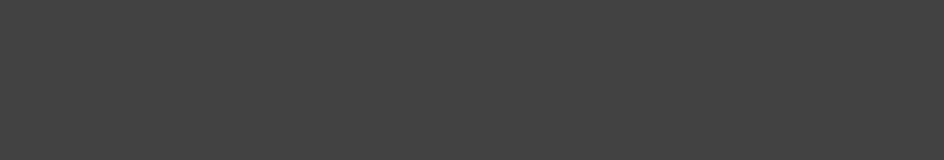
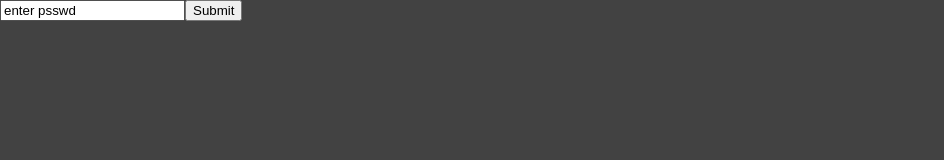
Before and after one commit to SivaK18/HBDDS, an Angular app in the folder hbdds/: page / in a window 1280 px wide. Shown: the top 160 px of the page, without its empty margins (0-944 px from the left). Built offline with nearby package versions, Linux system fonts and the light colour scheme.

Commit message:
password protection

```diff
--- a/hbdds/src/app/app.component.html
+++ b/hbdds/src/app/app.component.html
@@ -303,9 +303,9 @@
 
 <!--<app-password123></app-password123>-->
 <!-- Toolbar -->
-<app-password123 [ngClass]="show ? 'hidden' : 'SweDhar'"></app-password123>
+<app-password123 id="hidden"></app-password123>
 
-<app-greet [ngClass]="show ? 'SweDhar' : 'hidden'"></app-greet>
+<app-greet id="SweDhar"></app-greet>
 
 <!-- * * * * * * * * * * * * * * * * * * * * * * * * * * * * * * * -->
 <!-- * * * * * * * * * * * The content above * * * * * * * * * * * -->
--- a/hbdds/src/app/app.component.scss
+++ b/hbdds/src/app/app.component.scss
@@ -1,6 +1,6 @@
-.hidden {
+#hidden {
+    display: block;
+}
+#SweDhar {
     display: none;
 }
-.SweDhar {
-    display: block;
-}
--- a/hbdds/src/app/app.component.ts
+++ b/hbdds/src/app/app.component.ts
@@ -5,7 +5,13 @@ import { Component } from '@angular/core';
   templateUrl: './app.component.html',
   styleUrls: ['./app.component.scss']
 })
+
 export class AppComponent {
   title = 'hbdds';
-  public  show:Boolean = true;
+  public static show:Boolean = false;
+
+  change_val(){
+    document.getElementById("hidden").style.display = "none";
+    document.getElementById("SweDhar").style.display = "block";
+  }
 }
--- a/hbdds/src/app/constant/constant.component.ts
+++ b/hbdds/src/app/constant/constant.component.ts
@@ -7,6 +7,8 @@ import { Component, OnInit } from '@angular/core';
 })
 export class ConstantComponent implements OnInit {
 
+
+
   constructor() { }
 
   ngOnInit(): void {
--- a/hbdds/src/app/password123/password123.component.html
+++ b/hbdds/src/app/password123/password123.component.html
@@ -2,11 +2,11 @@
 
 
 
-        <input type="text" id="alterEgo" value = "enter psswd" name="alterEgo" >
+        <input #box type="text" id="alterEgo" value = "enter psswd" name="alterEgo"  >
 
 
 
-        <button type="button" class="btn btn-success" (click)="onSubmit()">Submit</button>
+        <button type="button" class="btn btn-success" (click)="onSubmit(box.value)">Submit</button>
 
        <!-- NOT SHOWN IN DOCS -->
        <!-- - -->
--- a/hbdds/src/app/password123/password123.component.ts
+++ b/hbdds/src/app/password123/password123.component.ts
@@ -18,12 +18,14 @@ export class Password123Component implements OnInit {
 
 
 
-onSubmit() {
+onSubmit(value:string) {
   var x = new(AppComponent);
 
-  var i = document.getElementById("alterEgo").textContent;
-  console.log(i);
-  x.show = true;
+
+  console.log(value);
+  if(value ==="SweDhar"){
+    x.change_val()
+  }
 
 }
 
```
